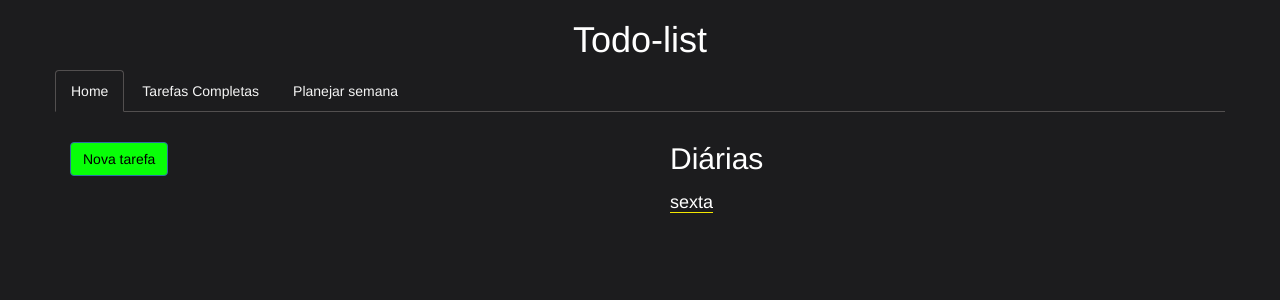
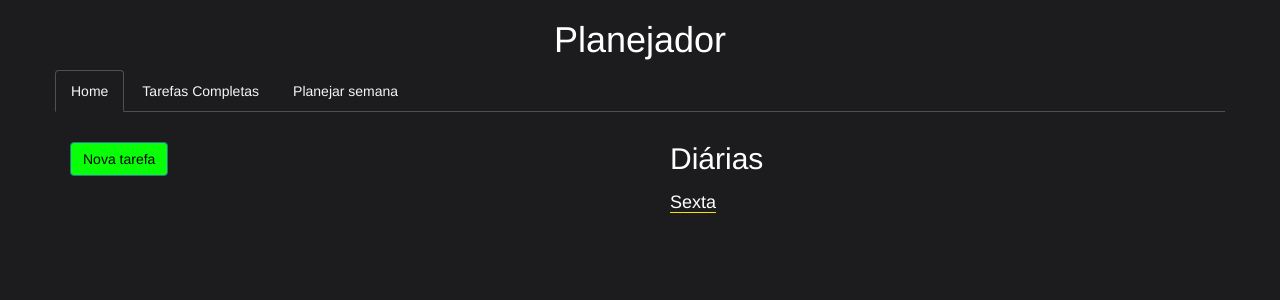
Before and after one commit to maykkk1/todo-list-angular, an Angular app: page /#/home in a window 1280 px wide. Shown: the top 300 px of the page. Built offline with nearby package versions, Linux system fonts and the light colour scheme.

Commit message:
alteracoes de estilo

```diff
--- a/src/app/app.component.ts
+++ b/src/app/app.component.ts
@@ -8,7 +8,7 @@ import { TasksService } from './tasks.service';
   styleUrls: ['./app.component.css']
 })
 export class AppComponent implements OnInit{
-  title = 'todo-list';
+  title = 'Planejador';
   constructor(private route: Router, private tasksService: TasksService) {}
 
   ngOnInit(): void {
--- a/src/app/daily-tasks/daily-tasks.component.css
+++ b/src/app/daily-tasks/daily-tasks.component.css
@@ -13,6 +13,7 @@ span {
     font-size: 18px;
     color: white;
     border-bottom: 1px solid #F3E600;
+    text-transform: capitalize;
 }
 
 ul{
--- a/src/app/header/header.component.html
+++ b/src/app/header/header.component.html
@@ -1,7 +1,7 @@
 <div class="row">
     <div class="col-md-12 text-center">
         <h1 class="display-1">
-            Todo-list
+            Planejador
         </h1>
     </div>
 </div>
--- a/src/app/tasks-folder/tasks/tasks-edit/tasks-edit.component.css
+++ b/src/app/tasks-folder/tasks/tasks-edit/tasks-edit.component.css
@@ -27,6 +27,7 @@ button {
 
 button:hover{
     color: black;
+    background-color: #bb6712;
 }
 
 .btn.sair {
--- a/src/index.html
+++ b/src/index.html
@@ -2,7 +2,7 @@
 <html lang="en">
 <head>
   <meta charset="utf-8">
-  <title>TodoList</title>
+  <title>Planejador</title>
   <base href="/">
   <meta name="viewport" content="width=device-width, initial-scale=1">
   <link rel="icon" type="image/x-icon" href="favicon.ico">
```
